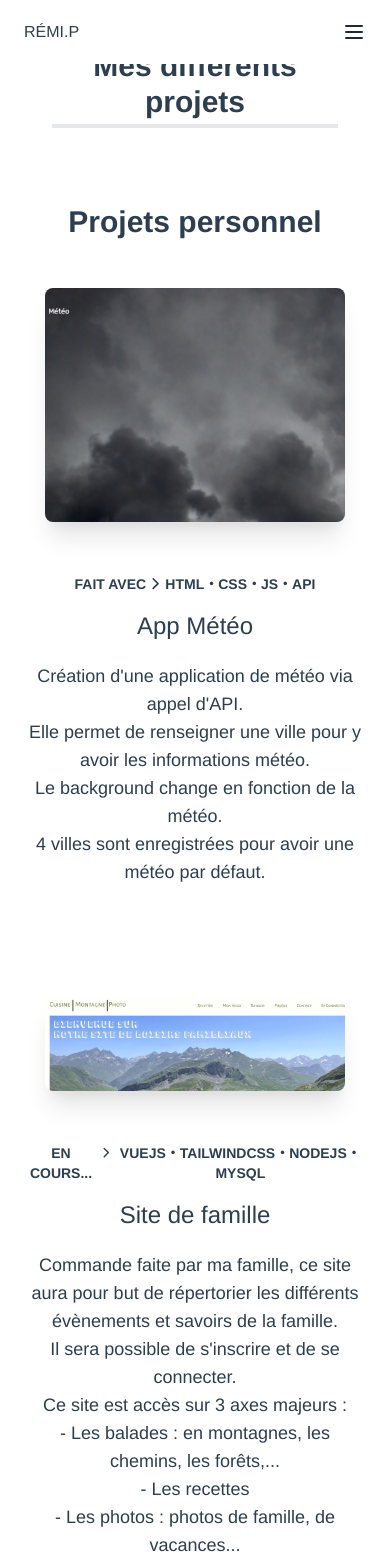
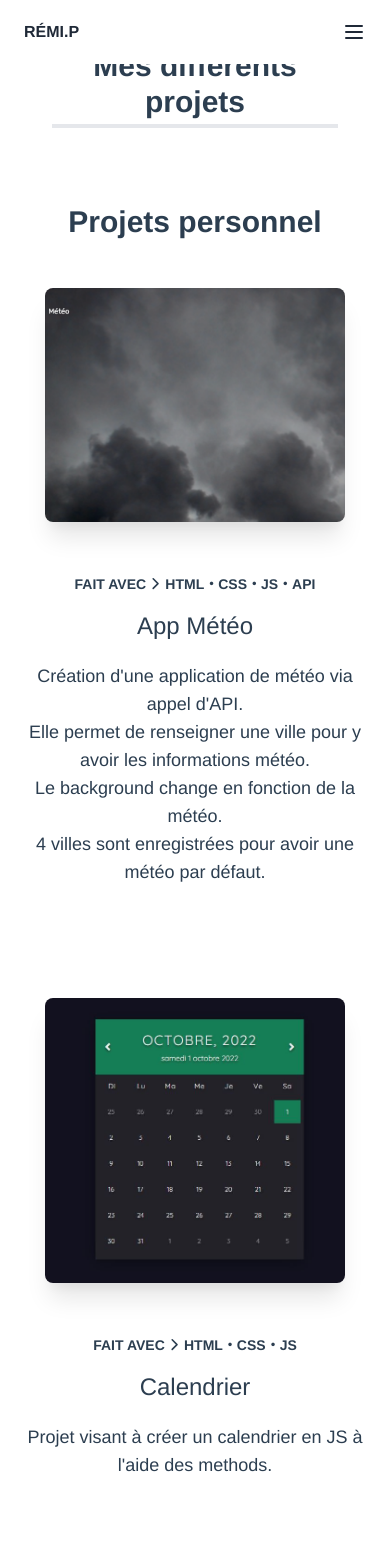
Before and after one commit to Osiri70cl/NewPortfolio, a Vue app: page /projects in a window 390 px wide. Shown: the top 1568 px of the page. Built offline with nearby package versions, Linux system fonts and the light colour scheme.

Commit message:
ajout du dernier projet, modification visuel responsive sous tablette et correction police "remi.p" du header

```diff
--- a/src/components/HelloWorld.vue
+++ b/src/components/HelloWorld.vue
@@ -1,8 +1,8 @@
 <template>
-  <div class="background md:sticky md:w-full">
+  <div class="background lg:sticky lg:w-full">
     <section
       id="home"
-      class="flex flex-wrap flex-col pt-24 justify-center items-center h-screen w-full bg-white bg-opacity-50 md:sticky md:top-0"
+      class="flex flex-wrap flex-col pt-24 justify-center items-center h-screen w-full bg-white bg-opacity-50 lg:sticky lg:top-0"
     >
       <img
         src="../assets/IMG_0652.webp"
--- a/src/components/ProjectsView.vue
+++ b/src/components/ProjectsView.vue
@@ -60,6 +60,54 @@
                 informations météo. <br />
                 Le background change en fonction de la météo. <br />
                 4 villes sont enregistrées pour avoir une météo par défaut.
+              </p>
+            </div>
+          </div>
+        </div>
+        <div class="">
+          <div class="mb-8 flex flex-col sm:flex-row">
+            <a
+              href="https://github.com/Osiri70cl/Calendrier"
+              target="”_blank”"
+              class="mb-8 flex items-center justify-center sm:w-1/2 md:w-5/12 cursor-pointer"
+            >
+              <img
+                src="../images/calendrier.jpg"
+                width="300"
+                height="300"
+                alt="meteo"
+                loading="lazy"
+                class="rounded-lg justify-center shadow-xl md:hover:skew-y-3 md:hover:scale-110 md:hover:shadow-2xl"
+              />
+            </a>
+            <div
+              class="mt-5 mb-8 flex flex-col justify-center sm:w-1/2 sm:pr-16 md:mt-0 md:w-7/12"
+            >
+              <div class="mb-2 flex justify-center md:justify-start">
+                <p class="text-sm font-semibold uppercase text-secondary">
+                  Fait avec
+                </p>
+                <svg
+                  preserveAspectRatio="xMidYMid meet"
+                  viewBox="0 0 24 24"
+                  width="1.2em"
+                  height="1.2em"
+                >
+                  <path
+                    fill="none"
+                    stroke="currentColor"
+                    stroke-linecap="round"
+                    stroke-linejoin="round"
+                    stroke-width="2"
+                    d="m9 18l6-6l-6-6"
+                  ></path>
+                </svg>
+                <p class="text-sm font-semibold uppercase">HTML・CSS・JS</p>
+              </div>
+              <h3 class="mt-2 text-2xl sm:text-left md:text-4xl">Calendrier</h3>
+              <p class="text mt-5 text-lg md:text-left">
+                Projet visant à créer un calendrier en JS à l'aide des methods.
+                <br />
               </p>
             </div>
           </div>
--- a/src/components/SkillsView.vue
+++ b/src/components/SkillsView.vue
@@ -1,7 +1,7 @@
 <template>
   <section
     id="skills"
-    class="flex flex-col md:flex-row justify-center items-center w-full bg-newGray relative z-10 min-h-screen"
+    class="flex flex-col lg:flex-row justify-center items-center w-full bg-newGray relative z-10 min-h-screen"
   >
     <h2
       class="my-12 border-b-4 font-bold md:p-0 md:w-1/2 w-3/4 text-3xl md:border-b-0 md:text-5xl p-1"
@@ -9,7 +9,7 @@
       Mes compétences
     </h2>
     <div
-      class="grid md:grid-cols-3 md:gap-10 grid-cols-2 justify-center items-center md:w-128 h-full"
+      class="grid md:grid-cols-3 md:gap-10 grid-cols-2 justify-center items-center md:w-128 h-screen"
     >
       <a
         href="https://developer.mozilla.org/en-US/docs/Web/HTML"
--- a/src/components/The_Header.vue
+++ b/src/components/The_Header.vue
@@ -6,7 +6,7 @@
       >
         <div class="flex items-center justify-between">
           <a
-            class="text-m text-darkBlue focus:text-green md:text-m uppercase py-5 hover:underline focus:underline"
+            class="text-m text-gray-800 font-bold md:text-m uppercase py-5 hover:underline focus:underline"
             href="#"
             >Rémi.P</a
           >
@@ -33,28 +33,28 @@
         >
           <li class="text-sm font-bold text-gray-800 hover:text-blue-400">
             <a
-              class="text-m text-darkBlue active:text-green md:text-m uppercase py-5 hover:underline focus:underline"
+              class="text-m text-darkBlue md:text-m uppercase py-5 hover:underline focus:underline"
               href="/#about"
               >About</a
             >
           </li>
           <li class="text-sm font-bold text-gray-800 hover:text-blue-400">
             <a
-              class="text-m text-darkBlue focus:text-green md:text-m uppercase py-5 hover:underline focus:underline"
+              class="text-m text-darkBlue md:text-m uppercase py-5 hover:underline focus:underline"
               href="/#skills"
               >Skills</a
             >
           </li>
           <li class="text-sm font-bold text-gray-800 hover:text-blue-400">
             <a
-              class="text-m text-darkBlue focus:text-green md:text-m uppercase py-5 hover:underline focus:underline"
+              class="text-m text-darkBlue md:text-m uppercase py-5 hover:underline focus:underline"
               href="/#projects"
               >Projects</a
             >
           </li>
           <li class="text-sm font-bold text-gray-800 hover:text-blue-400">
             <a
-              class="text-m text-darkBlue focus:text-green md:text-m uppercase py-5 hover:underline focus:underline"
+              class="text-m text-darkBlue md:text-m uppercase py-5 hover:underline focus:underline"
               href="/#contact"
               >Contact</a
             >
--- a/src/router/index.js
+++ b/src/router/index.js
@@ -4,7 +4,7 @@
 const routes = [
   {
     path: "/",
-    name: "home",
+    name: "Portflio-Rémi.P",
     component: HomeView,
   },
   {
```
Also changed, not shown: src/images/calendrier.jpg (added).
